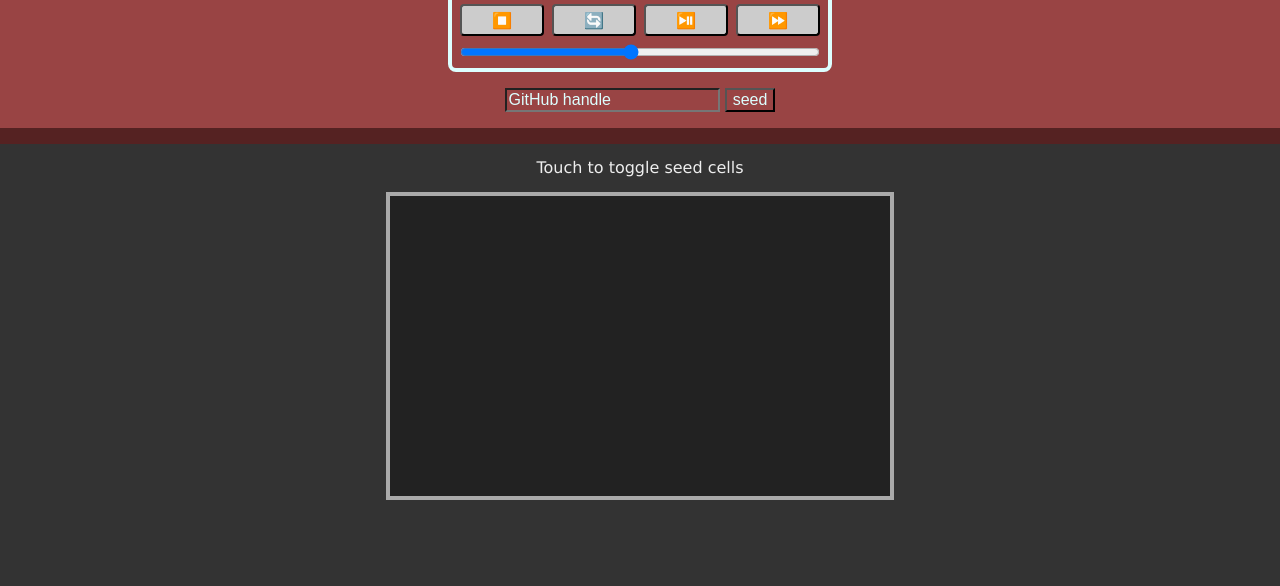
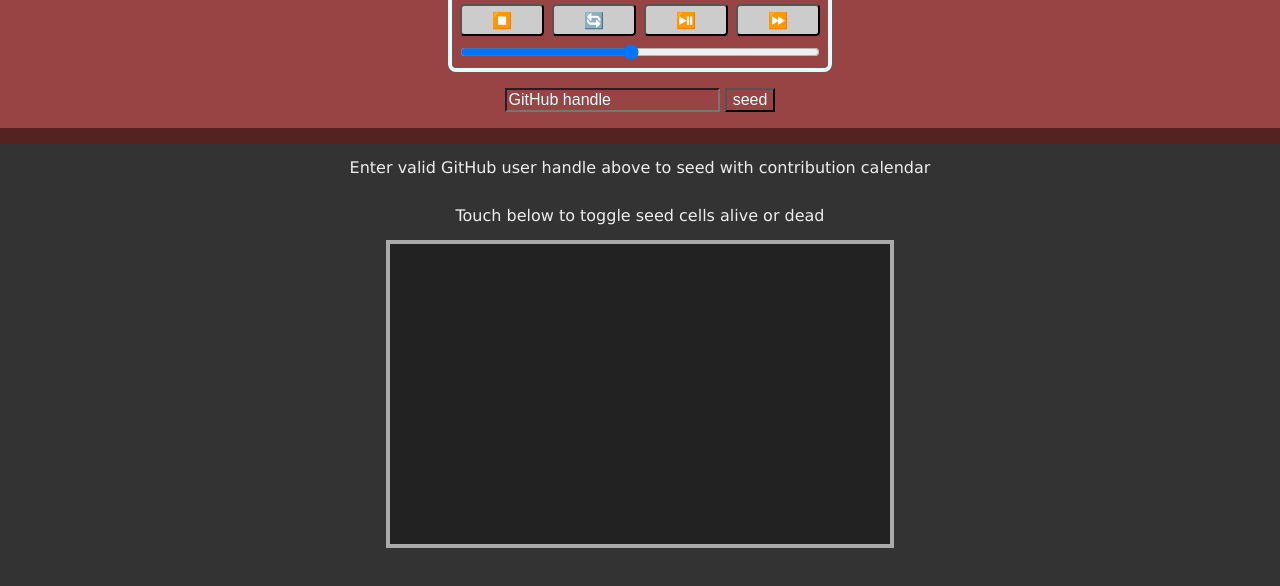
Before and after one commit to sorrelbri/game-of-life, a plain HTML site: page index.html in a window 1280 px wide. Shown: the part 70-656 px from the top of the page. Drawn offline with Linux system fonts and the light colour scheme.

Commit message:
deploy: f4853232e45a69aecfd2743d087e4ee57988121d

```diff
--- a/index.html
+++ b/index.html
@@ -1 +1 @@
-<!doctype html><html lang="en"><head><meta charset="UTF-8"><meta name="viewport" content="width=device-width,initial-scale=1"><title>Game of Life</title></head><body><aside id="controls"><h1>Game of Life</h1></aside><main><p>Touch to toggle seed cells</p><canvas id="game-field" width="500" height="300"></canvas></main><script src="app.bundle.js"></script></body></html>
+<!doctype html><html lang="en"><head><meta charset="UTF-8"><meta name="viewport" content="width=device-width,initial-scale=1"><title>Game of Life</title></head><body><aside id="controls"><h1>Game of Life</h1></aside><main><p>Enter valid GitHub user handle above to seed with contribution calendar</p><p>Touch below to toggle seed cells alive or dead</p><canvas id="game-field" width="500" height="300"></canvas></main><script src="app.bundle.js"></script></body></html>
```
